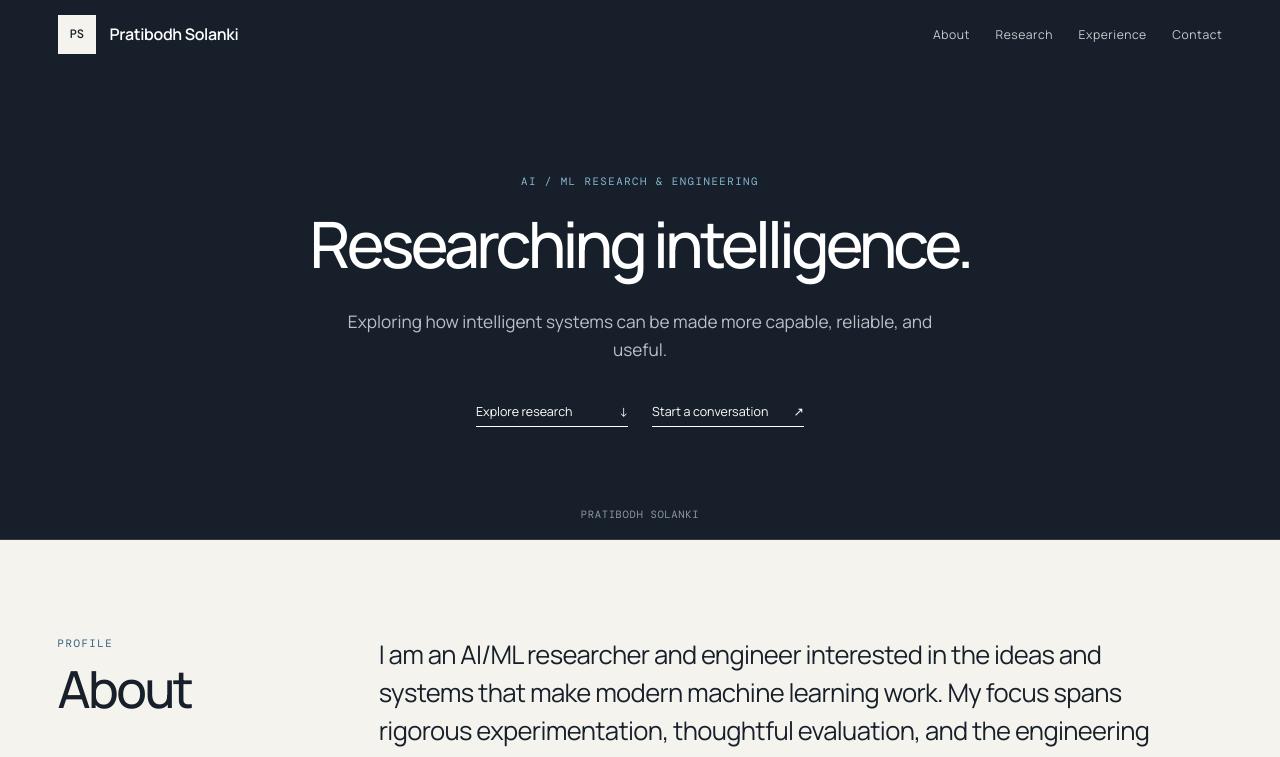
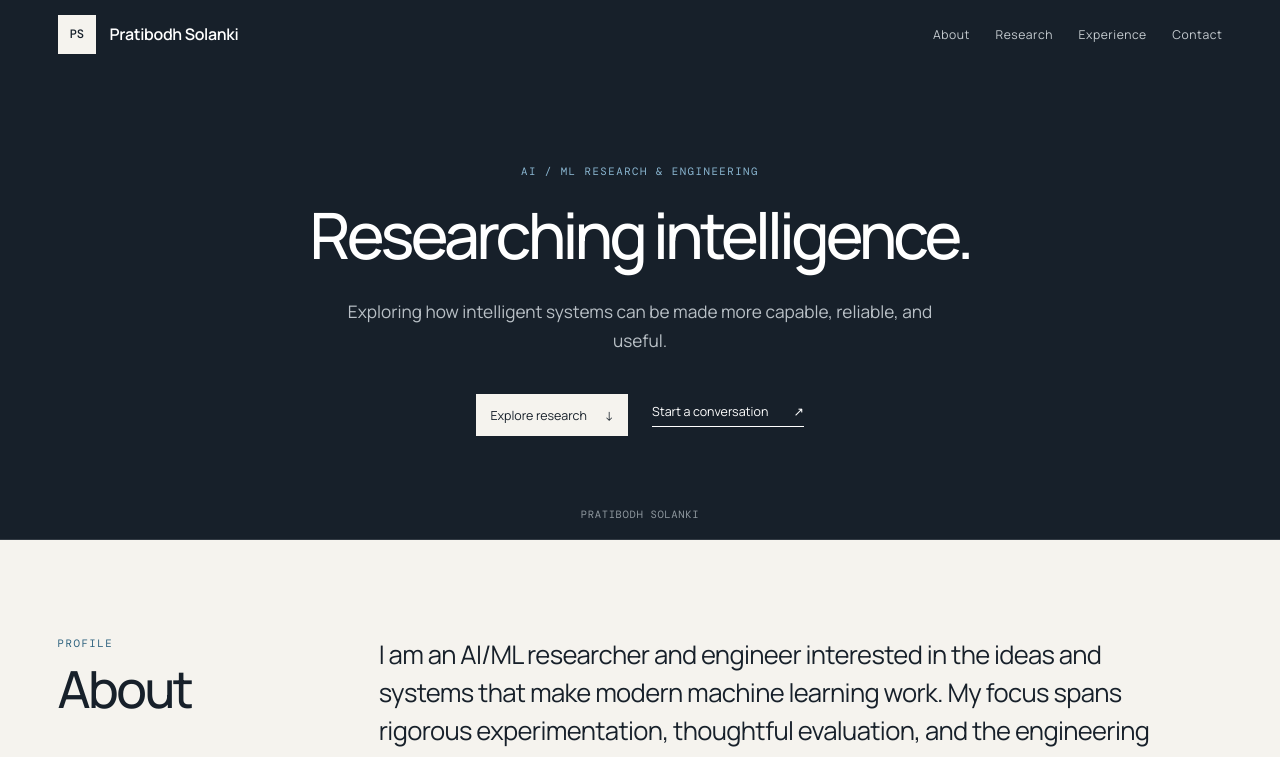
Before and after one commit to programmerPrati/programmerPrati.github.io, a React (Vite) app: page / in a window 1280 px wide. Shown: the top 757 px of the page. Built offline with nearby package versions, Linux system fonts and the light colour scheme; a web font is replaced by a local one.

Commit message:
Restore compact research button

```diff
--- a/src/App.tsx
+++ b/src/App.tsx
@@ -140,7 +140,7 @@ function App() {
             <h1>Researching intelligence.</h1>
             <p className="hero-intro">{profile.introduction}</p>
             <div className="hero-actions">
-              <a className="text-link" href="#research">
+              <a className="button primary" href="#research">
                 Explore research <span aria-hidden="true">↓</span>
               </a>
               <TextLink href={`mailto:${profile.email}`}>Start a conversation</TextLink>
--- a/src/styles.css
+++ b/src/styles.css
@@ -272,6 +272,24 @@ h3 {
   align-items: center;
   justify-content: center;
   gap: 1.5rem;
+}
+
+.hero .button.primary {
+  width: 9.5rem;
+  min-height: 2.65rem;
+  padding: 0 0.9rem;
+  display: inline-flex;
+  align-items: center;
+  justify-content: space-between;
+  background: var(--paper);
+  color: var(--ink);
+  font-size: 0.78rem;
+  transition: background 180ms ease, transform 180ms ease;
+}
+
+.hero .button.primary:hover {
+  background: var(--accent-soft);
+  transform: translateY(-1px);
 }
 
 .hero .text-link {
```
